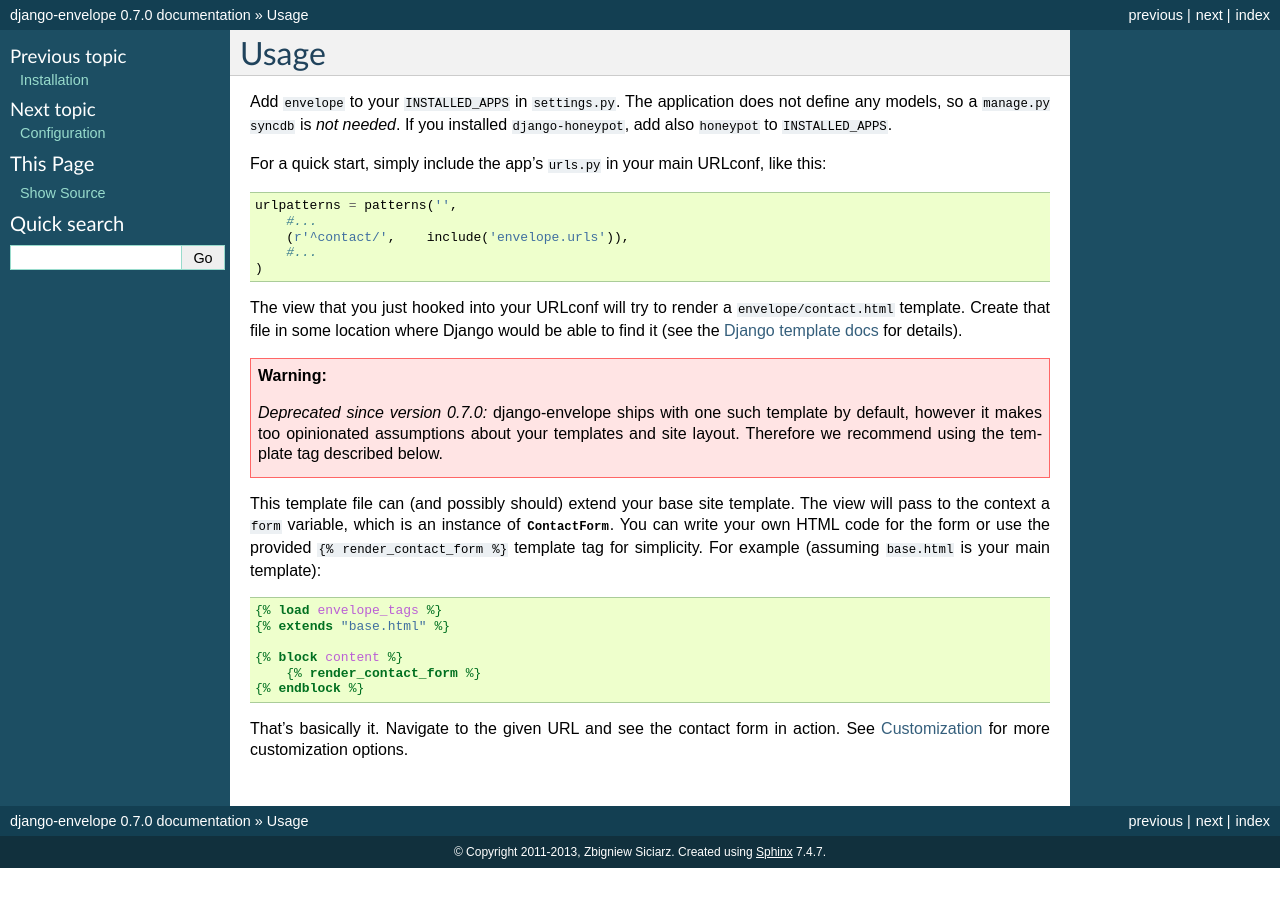
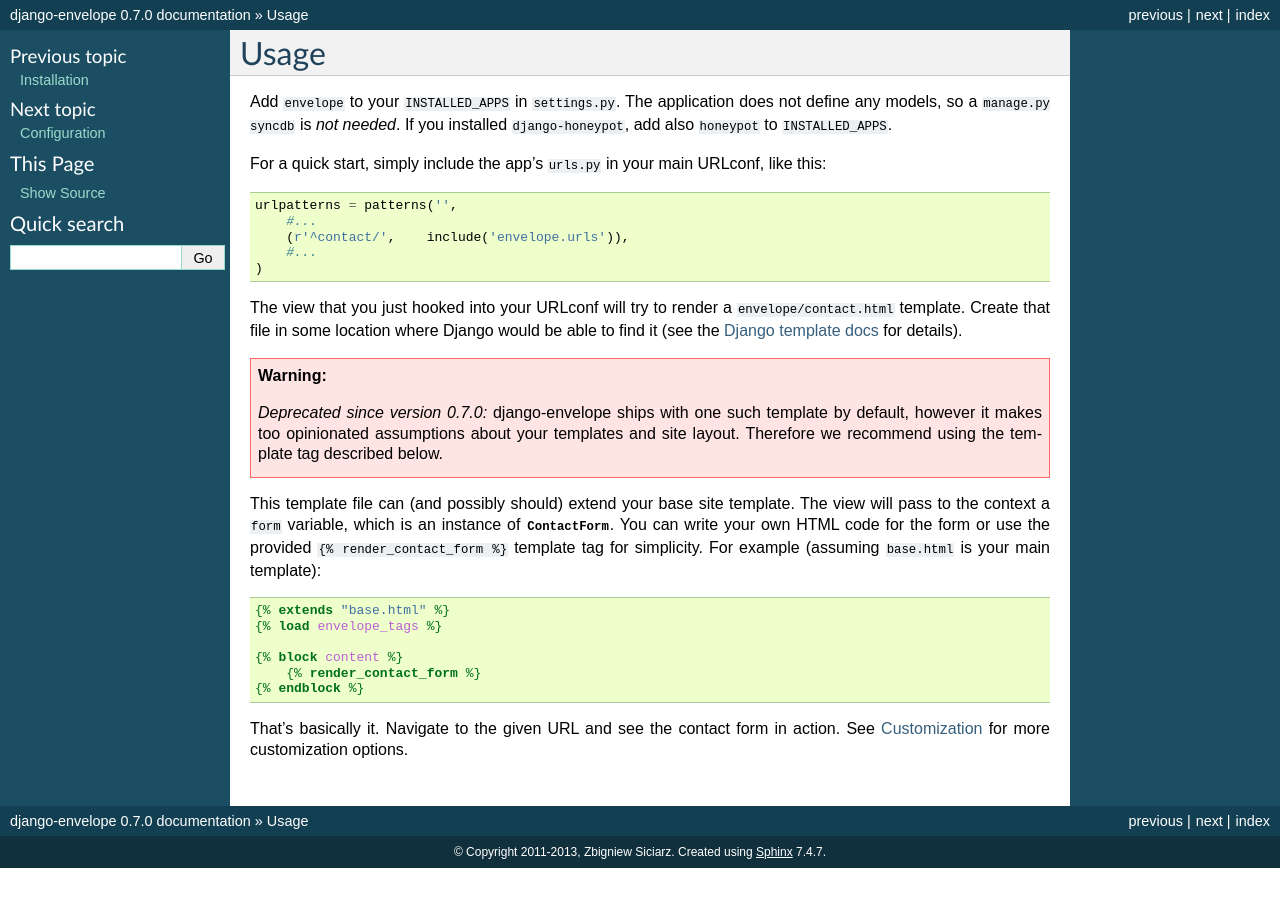
Before and after one commit to zsiciarz/django-envelope, a Sphinx documentation site: the page built from docs/usage.rst, in a window 1280 px wide. Built offline with Sphinx 7.4.7, drawn with Linux system fonts in a browser that asks for light colours.

Commit message:
Reordered template tags in contact.html example.

```diff
--- a/docs/usage.rst
+++ b/docs/usage.rst
@@ -34,8 +34,8 @@
 
 .. code-block:: html+django
 
+    {% extends "base.html" %}
     {% load envelope_tags %}
-    {% extends "base.html" %}
 
     {% block content %}
         {% render_contact_form %}
```
